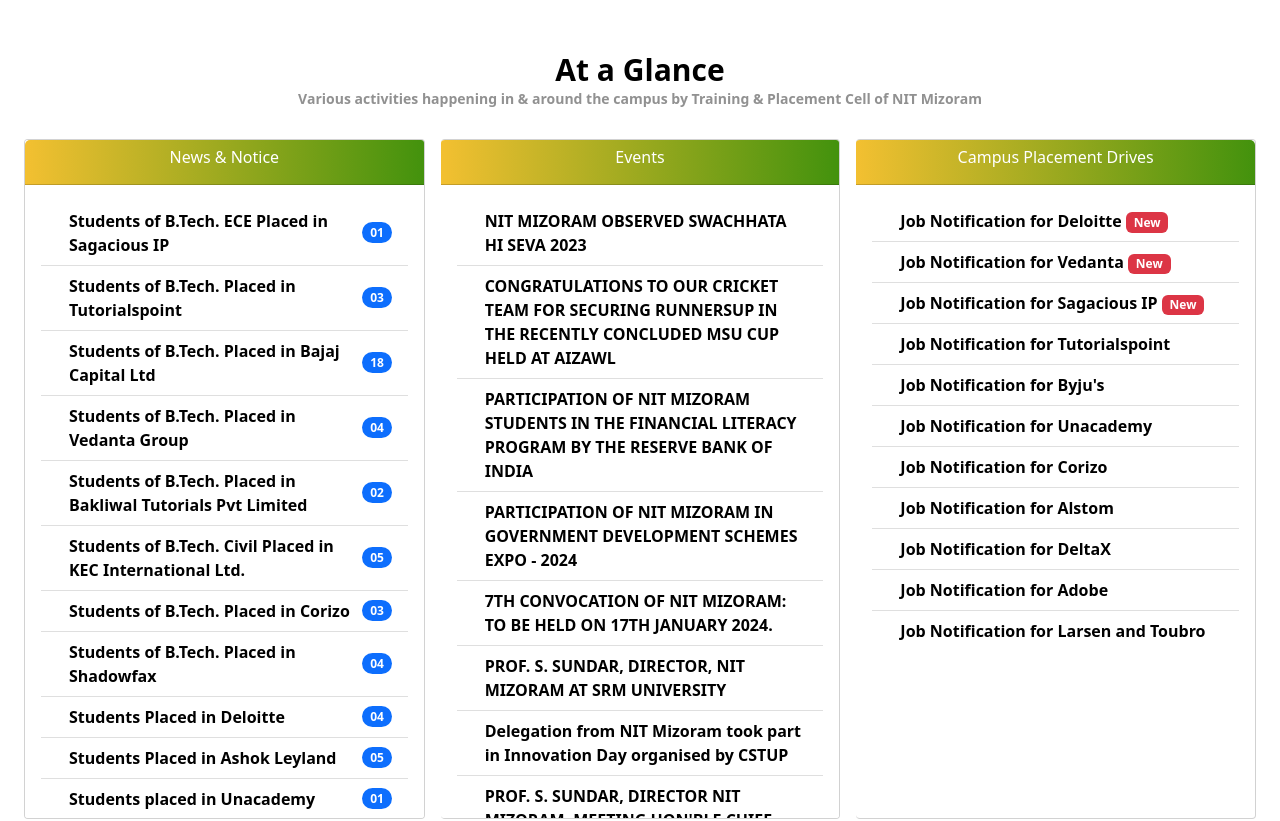
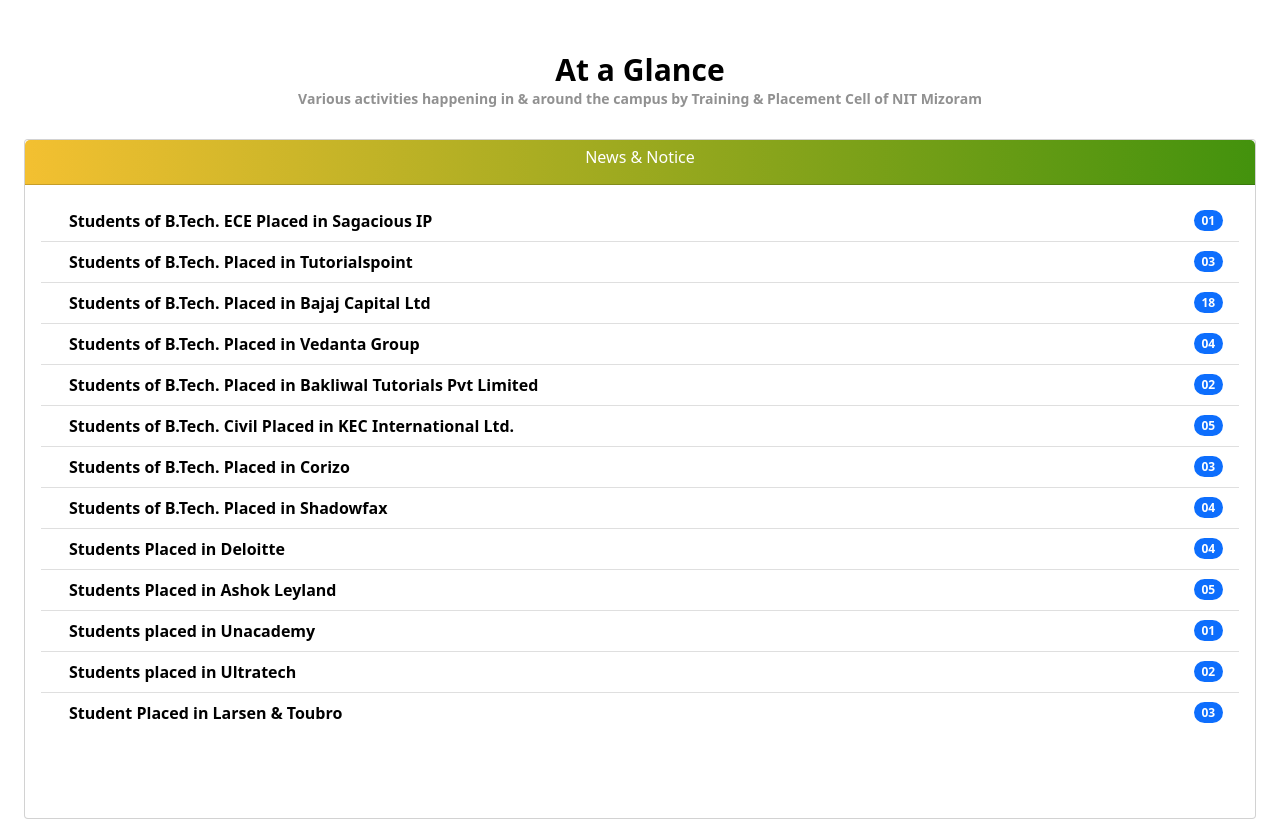
Before and after one commit to AdityacodeNIT/tnpmznit, a React (Create React App) app: page / in a window 1280 px wide. Shown: the part 880-1701 px from the top of the page. Built offline with nearby package versions, Linux system fonts and the light colour scheme.

Commit message:
newsAndEvents

```diff
--- a/src/components/NewsandEvents.js
+++ b/src/components/NewsandEvents.js
@@ -119,7 +119,7 @@
               </p>
             </div>
           </div>
-          <div className="card mb-3">
+          {/* <div className="card mb-3">
             <div className="card-header bg-gradient-to-r from-[#f3c031] to-[#43920d] sticky-top">
               <h5 className="card-title">Events</h5>
             </div>
@@ -259,7 +259,7 @@
                 </ul>
               </p>
             </div>
-          </div>
+          </div> */}
         </div>
       </section>
     </div>
```
